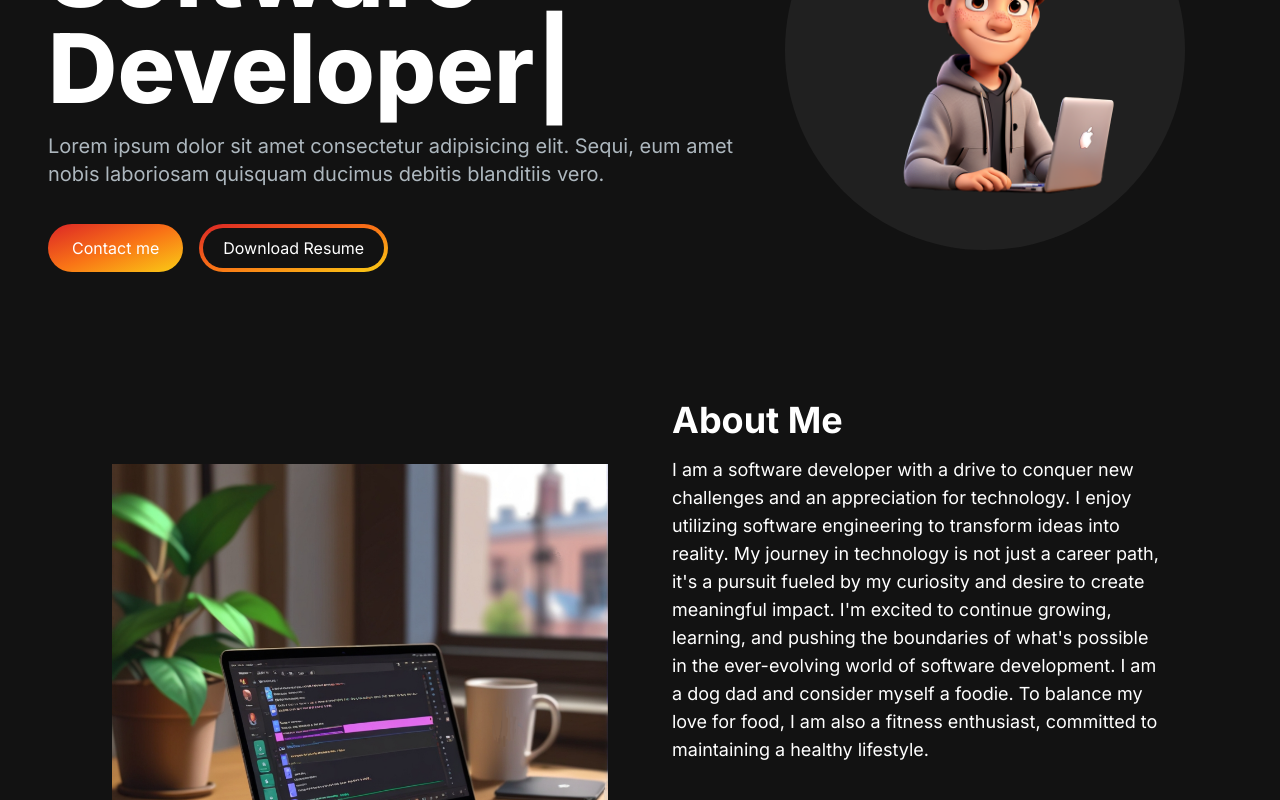
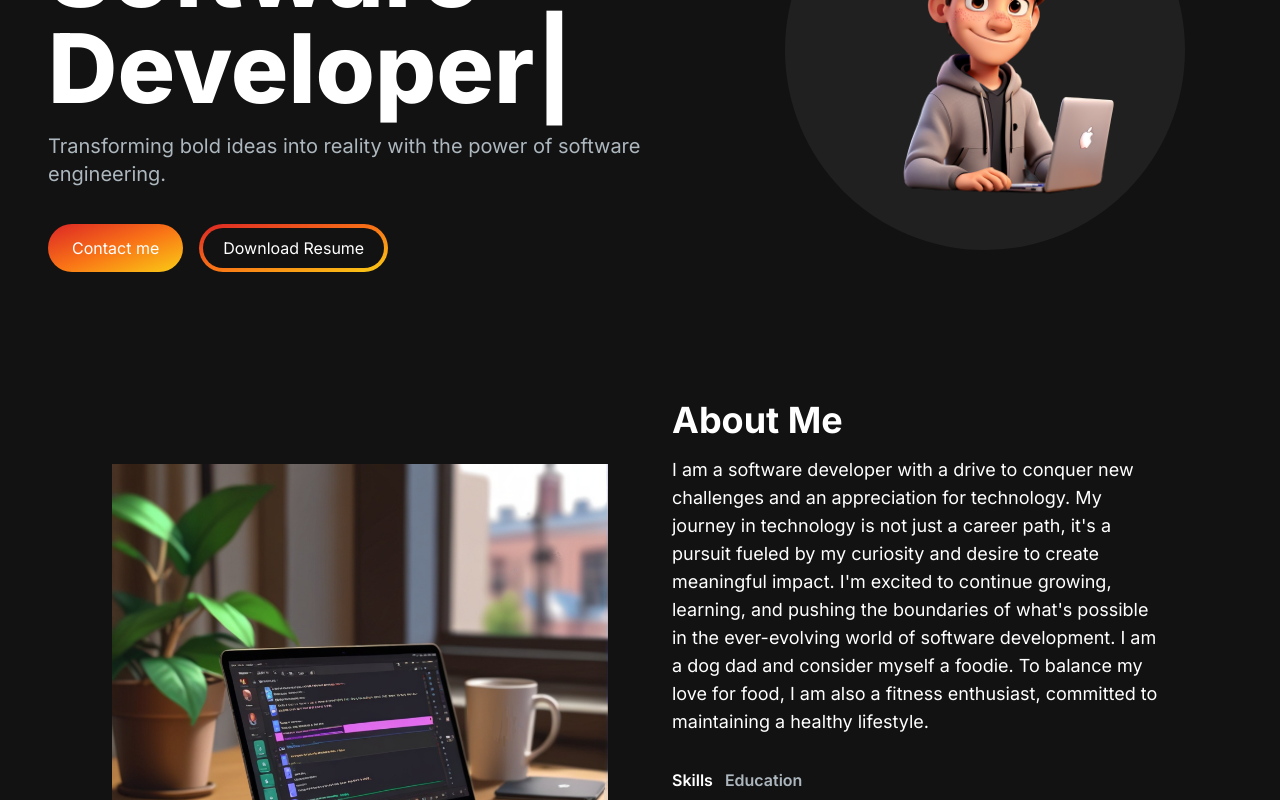
Before and after one commit to Nic-Horton/portfolio-v2, a Next.js app: page / in a window 1280 px wide. Shown: the part 300-1100 px from the top of the page. Built offline with nearby package versions, Linux system fonts and the light colour scheme.

Commit message:
Changed hero headline and modified about me text.

```diff
--- a/app/components/AboutSection/AboutSection.jsx
+++ b/app/components/AboutSection/AboutSection.jsx
@@ -28,15 +28,13 @@ const AboutSection = () => {
 					<h2 className="text-4xl font-bold text-white mb-4">About Me</h2>
 					<p className="text-base lg:text-lg ">
 						I am a software developer with a drive to conquer new challenges and
-						an appreciation for technology. I enjoy utilizing software
-						engineering to transform ideas into reality. My journey in
-						technology is not just a career path, it&apos;s a pursuit fueled by
-						my curiosity and desire to create meaningful impact. I&apos;m
-						excited to continue growing, learning, and pushing the boundaries of
-						what&apos;s possible in the ever-evolving world of software
-						development. I am a dog dad and consider myself a foodie. To balance
-						my love for food, I am also a fitness enthusiast, committed to
-						maintaining a healthy lifestyle.
+						an appreciation for technology. My journey in technology is not just
+						a career path, it&apos;s a pursuit fueled by my curiosity and desire
+						to create meaningful impact. I&apos;m excited to continue growing,
+						learning, and pushing the boundaries of what&apos;s possible in the
+						ever-evolving world of software development. I am a dog dad and
+						consider myself a foodie. To balance my love for food, I am also a
+						fitness enthusiast, committed to maintaining a healthy lifestyle.
 					</p>
 					<div className="flex flex-row justify-start mt-8">
 						{TAB_DATA.map((t, index) => (
--- a/app/components/HeroSection/HeroSection.jsx
+++ b/app/components/HeroSection/HeroSection.jsx
@@ -23,8 +23,8 @@ const HeroSection = () => {
 						<TypeAnimation />
 					</h1>
 					<p className="text-[#ADB7BE] text-base sm:text-lg mb-6 lg:text-xl">
-						Lorem ipsum dolor sit amet consectetur adipisicing elit. Sequi, eum
-						amet nobis laboriosam quisquam ducimus debitis blanditiis vero.
+						Transforming bold ideas into reality with the power of software
+						engineering.
 					</p>
 					<div>
 						<Link href="#contact">
```
